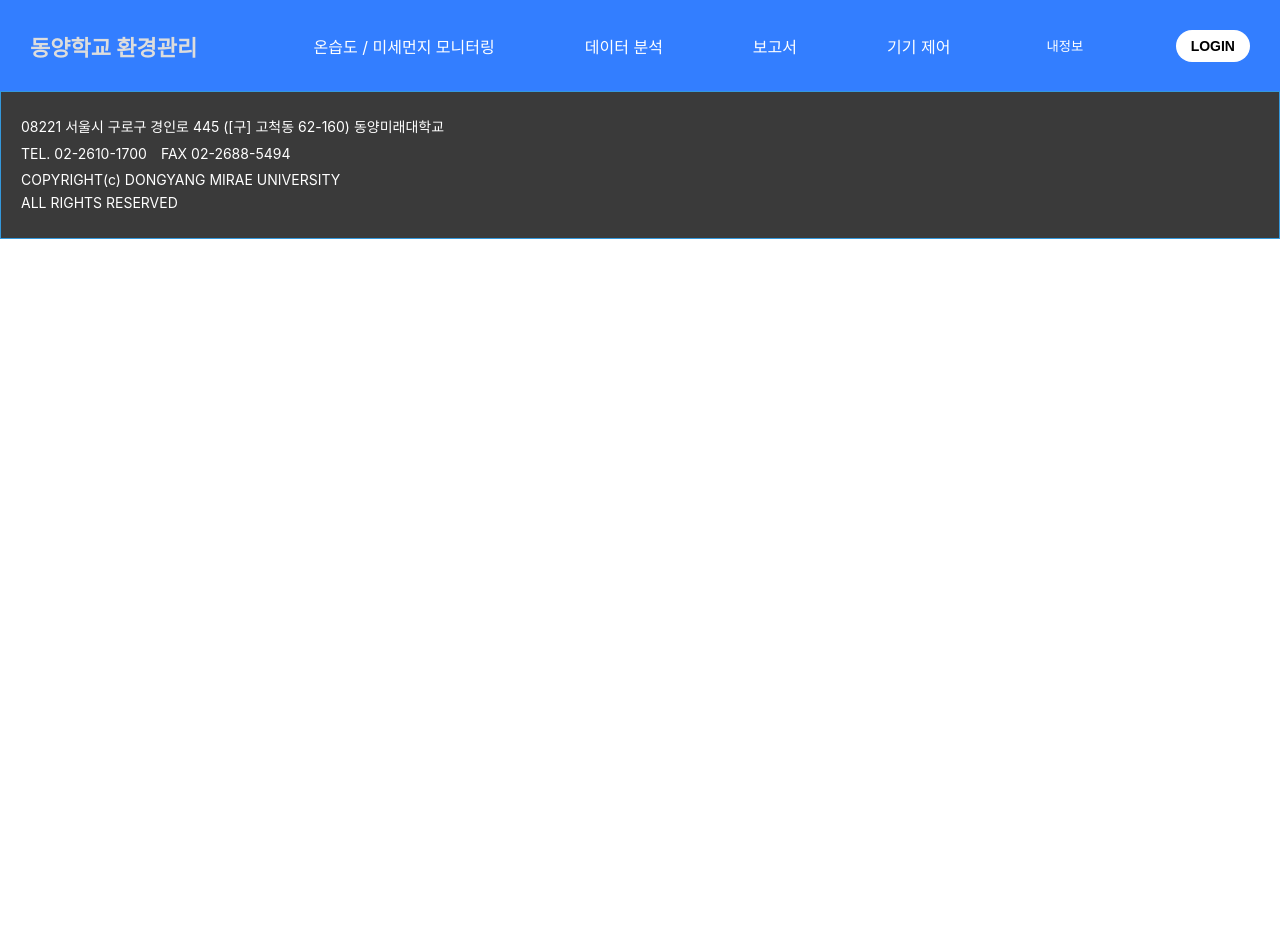
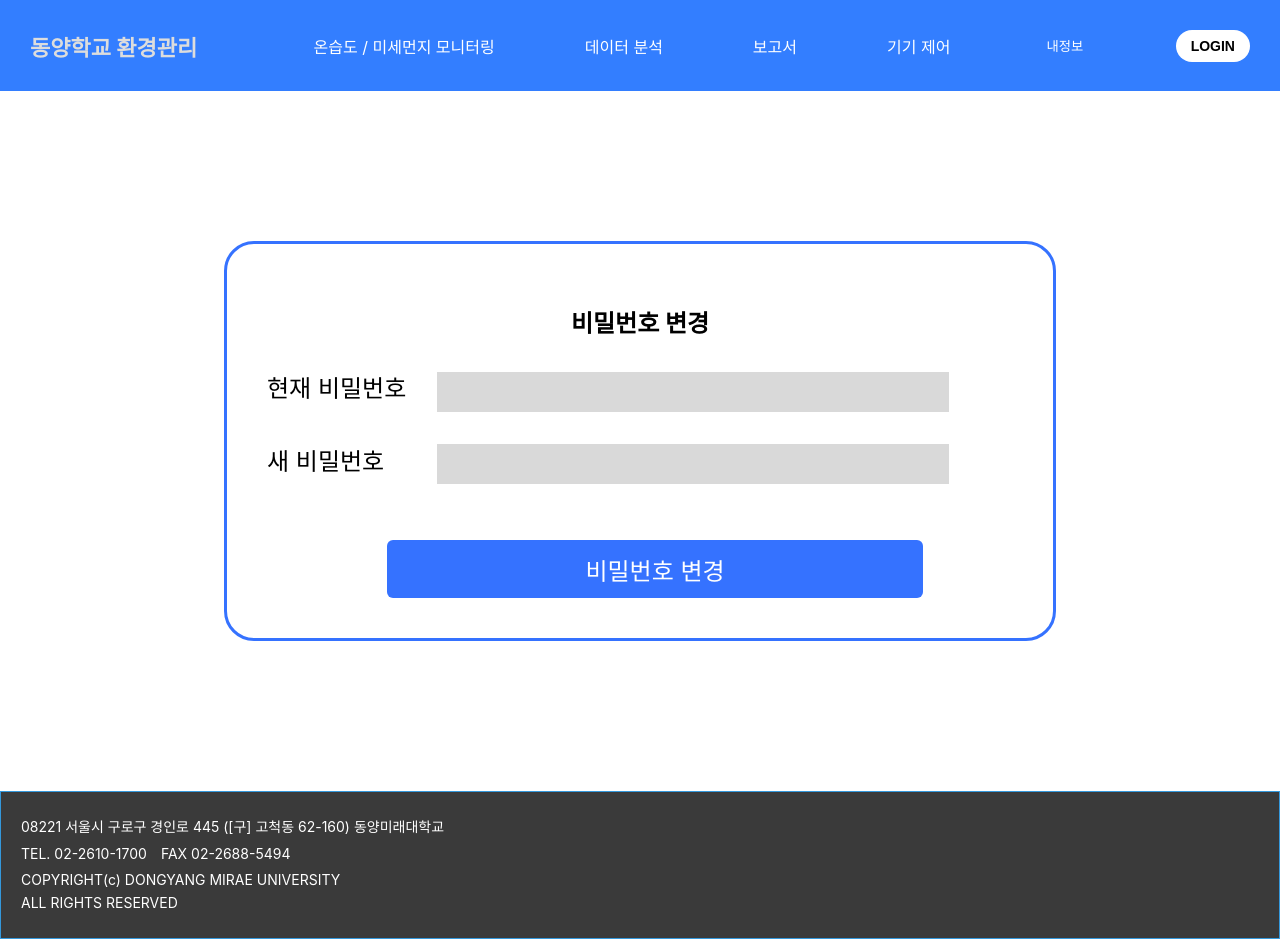
Before and after one commit to haha096/SEMS_Project, a React (Create React App) app in the folder frontend/: page /updatepwd in a window 1280 px wide. Before the commit the page ends 800 px from the top, so only its background shows below. Built offline with nearby package versions, Linux system fonts and the light colour scheme; no server answers.

Commit message:
mypage_UI

```diff
--- a/frontend/src/AppRouter.js
+++ b/frontend/src/AppRouter.js
@@ -14,6 +14,8 @@ import Monitoring_indoor from "./page/Monitoring/Monitoring_indoor";
 import Monitoring_outdoor from "./page/Monitoring/Monitoring_outdoor";
 import Device_Control from "./page/Device_Control";
 import MyPage from "./mypage/MyPage";
+import UpdateId from "./mypage/UpdateId";
+import UpdatePwd from "./mypage/UpdatePwd";
 import {useEffect, useState} from "react";
 
 function AppRouter({ message, isLoggedIn, userNickname, handleLogin, handleLogout, socket }) {
@@ -36,6 +38,8 @@ function AppRouter({ message, isLoggedIn, userNickname, handleLogin, handleLogou
                 <Route path="/monitoring_outdoor" element={<Monitoring_outdoor />} />
                 <Route path="/devicecontrol" element={<Device_Control />} />
                 <Route path="/mypage" element={<MyPage />} />
+                <Route path="/updateid" element={<UpdateId />} />
+                <Route path="/updatepwd" element={<UpdatePwd />} />
             </Routes>
 
             <Footer />
--- a/frontend/src/css/mypage_css/MyPage.css
+++ b/frontend/src/css/mypage_css/MyPage.css
@@ -36,7 +36,7 @@
     margin-top: 32px;
 }
 
-.mypage-actions button {
+.mypage-actions a {
     background: none;
     border: none;
     color: black;
@@ -44,6 +44,6 @@
     font-size: 21px;
 }
 
-.mypage-actions button:hover {
+.mypage-actions a:hover {
     text-decoration: underline;
 }
--- /dev/null
+++ b/frontend/src/css/mypage_css/UpdateId.css
@@ -0,0 +1,77 @@
+.update-container {
+    width: 746px;
+    height: auto;
+    margin: 150px auto;
+    padding: 40px;
+    border: 3px solid #3572FF;
+    border-radius: 30px;
+    background-color: white;
+    text-align: left;
+    font-family: 'Inter', sans-serif;
+}
+
+.update-container h2 {
+    font-size: 24px;
+    margin-bottom: 30px;
+    color: #000000;
+    text-align: center;
+}
+
+.update-container input {
+    width: 492px;
+    height: 40px;
+    margin-left: 20px;
+    margin-bottom: 30px;
+    padding: 0 10px;
+    background-color: #D9D9D9;
+    border: none;
+    font-size: 18px;
+}
+
+.update-inputform{
+    margin-bottom: 26px;
+}
+
+.update-container label {
+    font-size: 24px;
+    display: inline-block;
+    width: 150px;
+    color: #000000;
+
+}
+
+.update-button {
+    width: 536px;
+    height: 58px;
+    background-color: #3572FF;
+    color: white;
+    font-size: 24px;
+    border: none;
+    border-radius: 6px;
+    margin-left: 120px;
+    cursor: pointer;
+}
+
+.update-links {
+    text-align: center;
+    margin-top: 20px;
+    font-size: 18px;
+}
+
+.update-links a {
+    color: black;
+    text-decoration: none;
+    margin: 0 10px;
+}
+
+.update-links span {
+    color: black;
+    margin: 0 5px;
+}
+
+.return-button {
+    margin-top: 30px;
+    font-size: 18px;
+    padding: 10px 20px;
+    cursor: pointer;
+}
--- /dev/null
+++ b/frontend/src/css/mypage_css/UpdatePwd.css
@@ -0,0 +1,77 @@
+.update-container {
+    width: 746px;
+    height: auto;
+    margin: 150px auto;
+    padding: 40px;
+    border: 3px solid #3572FF;
+    border-radius: 30px;
+    background-color: white;
+    text-align: left;
+    font-family: 'Inter', sans-serif;
+}
+
+.update-container h2 {
+    font-size: 24px;
+    margin-bottom: 30px;
+    color: #000000;
+    text-align: center;
+}
+
+.update-container input {
+    width: 492px;
+    height: 40px;
+    margin-left: 20px;
+    margin-bottom: 30px;
+    padding: 0 10px;
+    background-color: #D9D9D9;
+    border: none;
+    font-size: 18px;
+}
+
+.update-inputform{
+    margin-bottom: 26px;
+}
+
+.update-container label {
+    font-size: 24px;
+    display: inline-block;
+    width: 150px;
+    color: #000000;
+
+}
+
+.update-button {
+    width: 536px;
+    height: 58px;
+    background-color: #3572FF;
+    color: white;
+    font-size: 24px;
+    border: none;
+    border-radius: 6px;
+    margin-left: 120px;
+    cursor: pointer;
+}
+
+.update-links {
+    text-align: center;
+    margin-top: 20px;
+    font-size: 18px;
+}
+
+.update-links a {
+    color: black;
+    text-decoration: none;
+    margin: 0 10px;
+}
+
+.update-links span {
+    color: black;
+    margin: 0 5px;
+}
+
+.return-button {
+    margin-top: 30px;
+    font-size: 18px;
+    padding: 10px 20px;
+    cursor: pointer;
+}
--- a/frontend/src/mypage/MyPage.js
+++ b/frontend/src/mypage/MyPage.js
@@ -77,9 +77,9 @@ function MyPage(){
 
 
             <div className="mypage-actions">
-                <button>아이디 수정</button>
+                <Link to="/UpdateId" style={{ textDecoration: 'none' }}>아이디 변경</Link>
                 <span>|</span>
-                <button>비밀번호 수정</button>
+                <Link to="/UpdatePwd" style={{ textDecoration: 'none' }}>비밀번호 변경</Link>
             </div>
         </div>
     );
--- /dev/null
+++ b/frontend/src/mypage/UpdateId.js
@@ -0,0 +1,29 @@
+import React from "react";
+import {Link} from "react-router-dom";
+import "../css/mypage_css/UpdateId.css"
+
+function UpdateId(){
+    return(
+        <div className="update-container">
+            <h2>아이디 변경</h2>
+            <form className="update-content">
+                <div className="update-inputform">
+                    <div className="update-input">
+                        <label>현재 아이디</label>
+                        <input type="text"/>
+                    </div>
+                    <div className="update-input">
+                        <label>새 아이디</label>
+                        <input type="password"/>
+                    </div>
+                </div>
+
+                <button type="submit" className="update-button">아이디 변경</button>
+            </form>
+
+
+        </div>
+    );
+}
+
+export default UpdateId;
--- /dev/null
+++ b/frontend/src/mypage/UpdatePwd.js
@@ -0,0 +1,28 @@
+import React from "react";
+import "../css/mypage_css/UpdatePwd.css"
+
+function UpdatePwd(){
+    return(
+        <div className="update-container">
+            <h2>비밀번호 변경</h2>
+            <form className="update-content">
+                <div className="update-inputform">
+                    <div className="update-input">
+                        <label>현재 비밀번호</label>
+                        <input type="text"/>
+                    </div>
+                    <div className="update-input">
+                        <label>새 비밀번호</label>
+                        <input type="password"/>
+                    </div>
+                </div>
+
+                <button type="submit" className="update-button">비밀번호 변경</button>
+            </form>
+
+
+        </div>
+    );
+}
+
+export default UpdatePwd;
```
